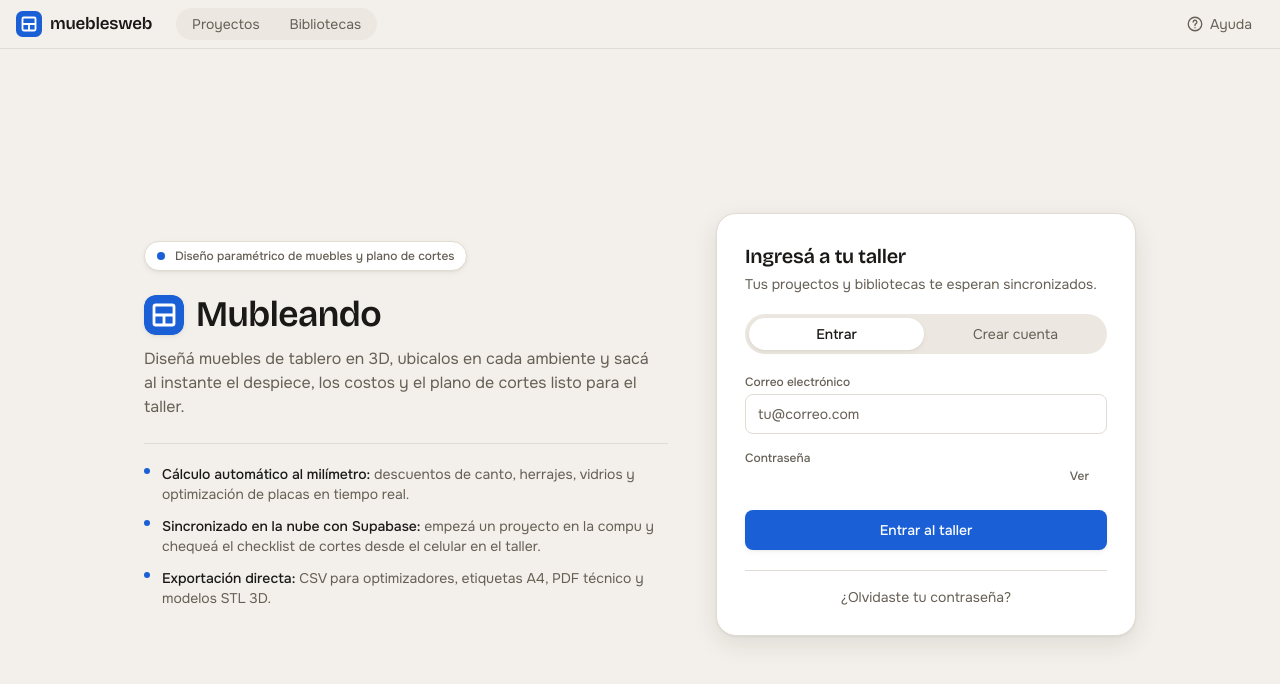
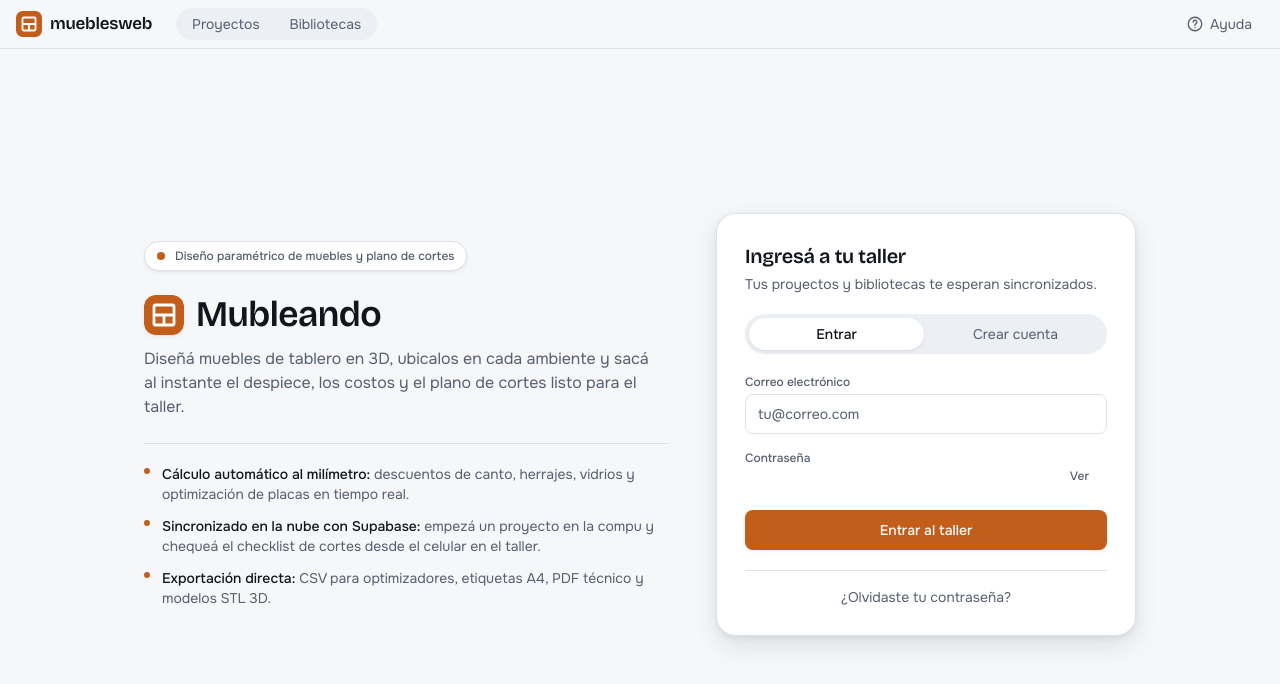
Before and after one commit to MaharBa264/mubleando, a Next.js app in the folder apps/web/: page /entrar in a window 1280 px wide. Shown: the top 684 px of the page. Built offline with nearby package versions, Linux system fonts and the light colour scheme; no server answers.

Commit message:
feat(ux): aplicar paleta Estudio Nórdico en globals.css
Updated design tokens and color variables for a Nordic Studio theme, enhancing visual consistency and updating shadows.

```diff
--- a/apps/web/src/app/globals.css
+++ b/apps/web/src/app/globals.css
@@ -5,42 +5,41 @@
  * Los componentes SOLO usan estas variables (via las clases de Tailwind de @theme o var(--x)).
  * Nunca escribir un color, una sombra o un radio a mano en un componente: si falta uno, se agrega acá.
  *
- * Dirección: "taller luminoso". Fondo hueso cálido como un estudio fotográfico, superficies blancas
- * que flotan sobre la escena, y un único color de acción (azul cobalto) que también marca lo
- * seleccionado en 3D. El mueble es el protagonista: la interfaz es neutra para no competir con él.
+ * Dirección: "Estudio Nórdico". Fondo gris técnico limpio que deja respirar la madera en 3D,
+ * superficies nítidas y un acento cálido terracota/cobre para acciones y selección.
  */
 :root {
   /* superficies */
-  --bg: #f3f0eb;
+  --bg: #f6f7f9;
   --surface: #ffffff;
-  --surface-2: #ece8e1;
-  --border: #e1dcd3;
-  --border-strong: #c3bcb0;
+  --surface-2: #eceff3;
+  --border: #dde2ea;
+  --border-strong: #bcc4d0;
 
   /* texto */
-  --text: #1a1917;
-  --text-muted: #665f55;
+  --text: #12151c;
+  --text-muted: #555f70;
 
-  /* acción y selección: un solo azul para todo lo que es "activo" */
-  --accent: #1a5fd6;
-  --accent-hover: #134cb3;
-  --accent-soft: #e4edfc;
+  /* acción y selección: acento terracota/cobre para todo lo activo */
+  --accent: #c25e1a;
+  --accent-hover: #a14b12;
+  --accent-soft: #faeae0;
   --accent-contrast: #ffffff;
 
   /* estados */
-  --success: #1f7a4c;
-  --success-soft: #e3f4ea;
-  --danger: #b42a20;
-  --danger-soft: #fbe8e6;
-  --warning: #865300;
-  --warning-soft: #fbf0d9;
-  --focus: #1a5fd6;
+  --success: #1b7a4c;
+  --success-soft: #e2f5eb;
+  --danger: #be2922;
+  --danger-soft: #fce8e7;
+  --warning: #9a5b00;
+  --warning-soft: #fdf1d6;
+  --focus: #c25e1a;
 
   /* escena 3D y planos */
-  --sel: #2f7bf5;
-  --zone: #2f7bf5;
-  --viewer-bg: #e9e5de;
-  --viewer-line: #6b655b;
+  --sel: #d96b21;
+  --zone: #d96b21;
+  --viewer-bg: #ebeff4;
+  --viewer-line: #5b6575;
 
   /* colores de material para el 3D */
   --mat-white: #f1f0ec;
@@ -58,42 +57,42 @@
   --radius-m: 14px;
   --radius-l: 20px;
 
-  /* profundidad: sombras cálidas y difusas, nunca negras duras */
-  --shadow-1: 0 1px 2px rgb(40 32 20 / 0.05), 0 2px 6px rgb(40 32 20 / 0.05);
-  --shadow-float: 0 1px 2px rgb(40 32 20 / 0.06), 0 8px 24px rgb(40 32 20 / 0.1);
-  --shadow-2: 0 2px 6px rgb(40 32 20 / 0.08), 0 24px 56px rgb(40 32 20 / 0.2);
+  /* profundidad: sombras limpias y difusas */
+  --shadow-1: 0 1px 2px rgb(15 23 42 / 0.05), 0 2px 6px rgb(15 23 42 / 0.04);
+  --shadow-float: 0 2px 6px rgb(15 23 42 / 0.06), 0 10px 26px rgb(15 23 42 / 0.1);
+  --shadow-2: 0 4px 12px rgb(15 23 42 / 0.08), 0 24px 56px rgb(15 23 42 / 0.18);
 
   color-scheme: light;
 }
 
 @media (prefers-color-scheme: dark) {
   :root {
-    --bg: #131312;
-    --surface: #1c1b1a;
-    --surface-2: #272624;
-    --border: #33312e;
-    --border-strong: #4d4a45;
-    --text: #f2f0ec;
-    --text-muted: #a49e94;
-    --accent: #6aa5ff;
-    --accent-hover: #8cb9ff;
-    --accent-soft: #172a4c;
-    --accent-contrast: #08142b;
-    --success: #5cc98f;
-    --success-soft: #163324;
+    --bg: #0f1116;
+    --surface: #171a21;
+    --surface-2: #21252f;
+    --border: #2c3240;
+    --border-strong: #434b5e;
+    --text: #f1f3f7;
+    --text-muted: #9aa3b2;
+    --accent: #e88442;
+    --accent-hover: #f29a5e;
+    --accent-soft: #362014;
+    --accent-contrast: #140c06;
+    --success: #52c98e;
+    --success-soft: #133123;
     --danger: #f2867e;
     --danger-soft: #3b1d1b;
-    --warning: #eec06a;
-    --warning-soft: #3a2f16;
-    --focus: #6aa5ff;
-    --sel: #4c94ff;
-    --zone: #4c94ff;
-    --viewer-bg: #201f1d;
-    --viewer-line: #8d877b;
+    --warning: #f0c265;
+    --warning-soft: #392c12;
+    --focus: #e88442;
+    --sel: #f08e4c;
+    --zone: #f08e4c;
+    --viewer-bg: #14171f;
+    --viewer-line: #7e8799;
     --mat-white: #d9d7d1;
-    --shadow-1: 0 1px 2px rgb(0 0 0 / 0.4);
-    --shadow-float: 0 1px 2px rgb(0 0 0 / 0.4), 0 8px 24px rgb(0 0 0 / 0.35);
-    --shadow-2: 0 24px 56px rgb(0 0 0 / 0.55);
+    --shadow-1: 0 1px 2px rgb(0 0 0 / 0.45);
+    --shadow-float: 0 2px 6px rgb(0 0 0 / 0.45), 0 10px 26px rgb(0 0 0 / 0.4);
+    --shadow-2: 0 24px 56px rgb(0 0 0 / 0.6);
     color-scheme: dark;
   }
 }
@@ -151,7 +150,7 @@ h1,
 }
 
 dialog::backdrop {
-  background: rgb(20 16 10 / 0.42);
+  background: rgb(15 23 42 / 0.45);
   backdrop-filter: blur(2px);
 }
 
```
